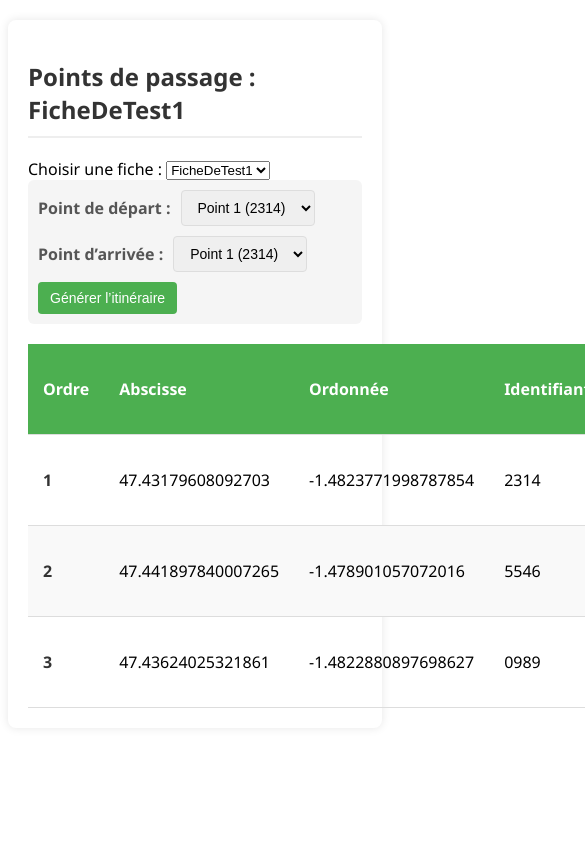
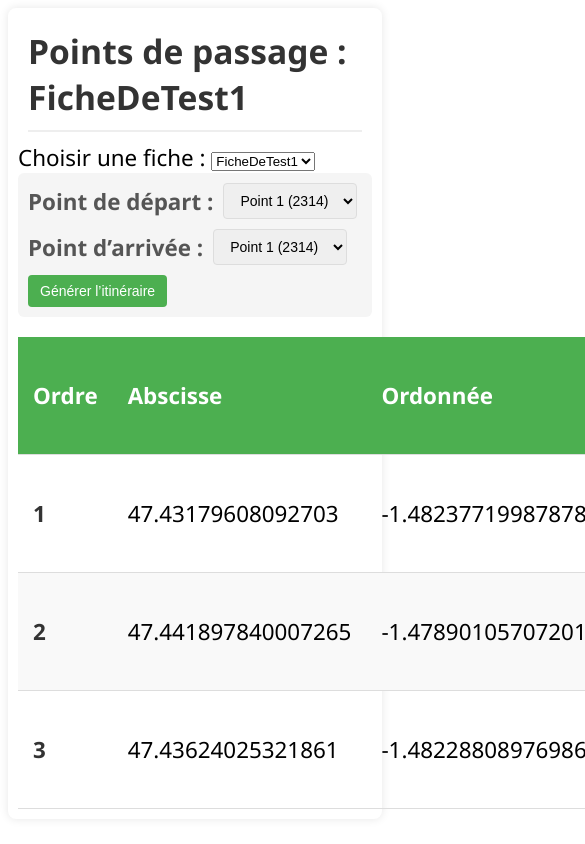
Before and after one commit to stringnameQG/FichesLavage, a plain HTML site: page index.html in a window 390 px wide. Shown: the top 844 px of the page, 585 px wide, since content can reach past the window. Drawn offline with Linux system fonts and the light colour scheme.

Commit message:
Mise à jour mobile design

```diff
--- a/ficheMiseEnForme.css
+++ b/ficheMiseEnForme.css
@@ -1,8 +1,8 @@
 .container {
   font-family: 'Segoe UI', Tahoma, Geneva, Verdana, sans-serif;
   max-width: 900px;
-  margin: 20px auto;
-  padding: 20px;
+  margin: 0 auto;
+  padding: 10px;
   box-shadow: 0 0 10px rgba(0, 0, 0, 0.1);
   border-radius: 8px;
   background-color: #fff;
@@ -11,7 +11,9 @@
 .container h2 {
   color: #333;
   border-bottom: 2px solid #eee;
+  padding: 0;
   padding-bottom: 10px;
+  margin: 10px;
 }
 
 .itineraire-controls {
@@ -91,3 +93,11 @@
 #lienItineraire a:hover {
   text-decoration: underline;
 }
+
+
+
+@media (width < 1200px) {
+  .container {
+    font-size: 1.4em;
+  }
+}
```
